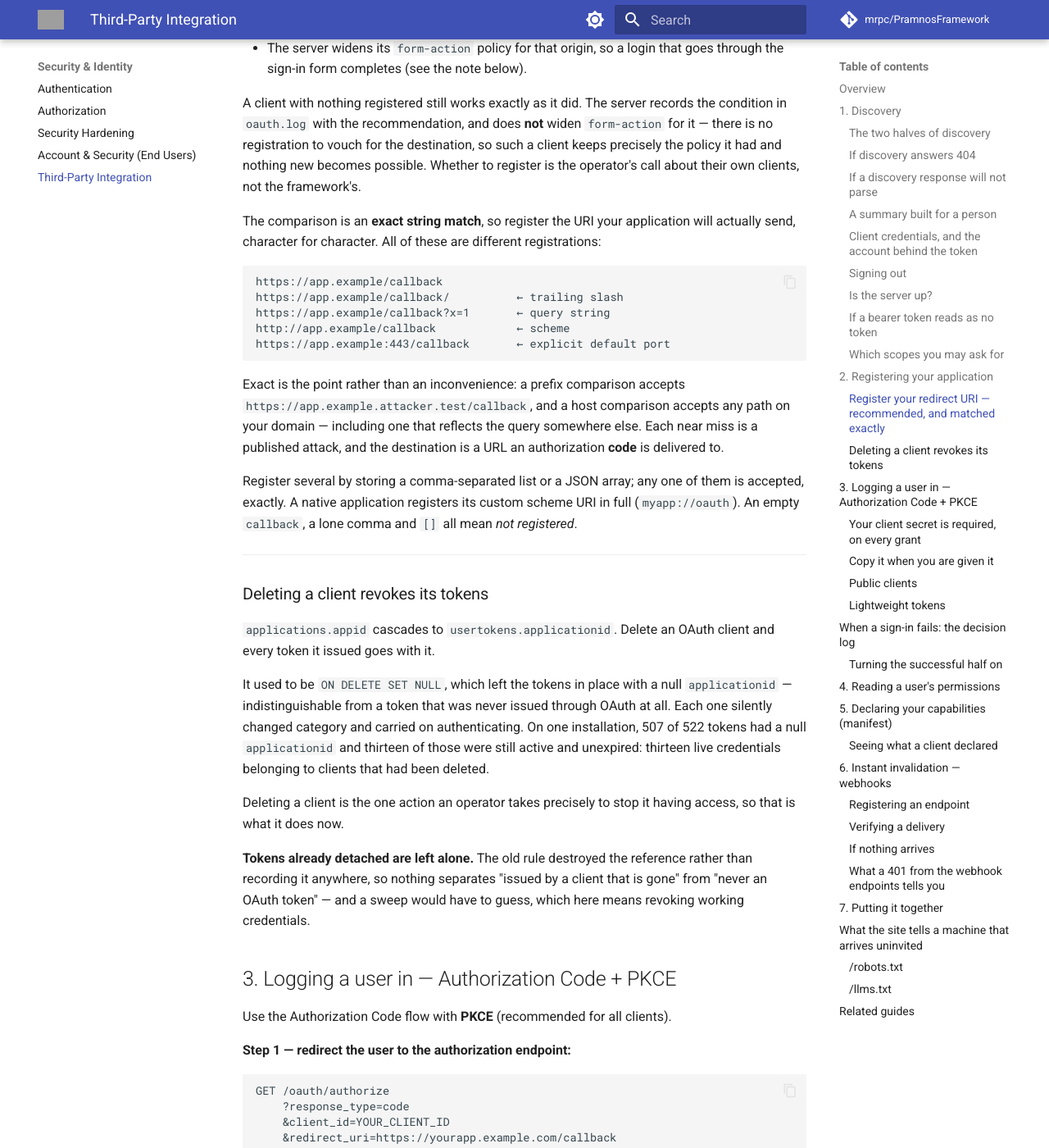
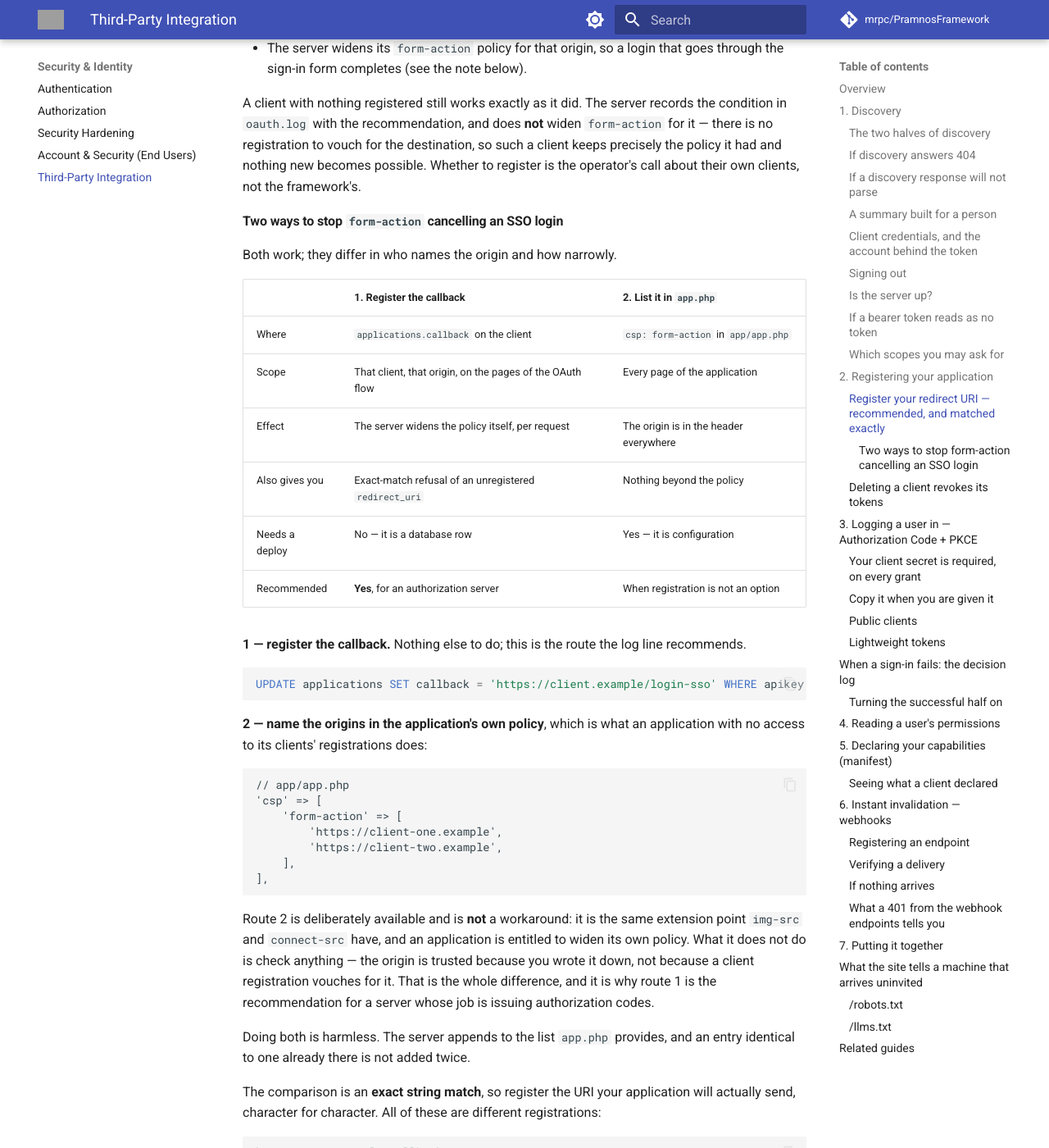
Before and after one commit to mrpc/PramnosFramework, an MkDocs documentation site: the page built from docs/Pramnos_AuthServer_Integration_Guide.md, in a window 1280 px wide and 1400 px high, scrolled down 6309 px. Shown: the whole window at 82% size. Built offline with MkDocs 1.6.1 and Material for MkDocs 9.7.7, drawn with Linux system fonts in a browser that asks for light colours; comment, search, counter and statistics services are not loaded; grey boxes are pictures that could not be loaded.

Commit message:
docs(authserver): the two ways to stop form-action cancelling an SSO login
"Registration is optional" reads as "the CSP problem is gone", and for a client
with nothing registered it is not: no registration means no widening, so that
flow stays cancelled exactly as it was before d9ac9515.

So the guide now puts both routes side by side — registering the callback, or
listing the origins under `csp: form-action` in app.php — compared by scope, by
what else each buys, and by whether it needs a deploy.

The app.php route is not a workaround. It is the extension point the original
report asked for and the same one img-src and connect-src have; an application
is entitled to widen its own policy. It simply checks nothing: the origin is
trusted because somebody wrote it down, not because a registration vouches for
it. That is the whole difference between the two, and the reason registration is
the recommendation for a server whose job is issuing authorization codes.

````diff
--- a/docs/Pramnos_AuthServer_Integration_Guide.md
+++ b/docs/Pramnos_AuthServer_Integration_Guide.md
@@ -311,6 +311,49 @@ condition in `oauth.log` with the recommendation, and does **not** widen `form-a
 it — there is no registration to vouch for the destination, so such a client keeps precisely
 the policy it had and nothing new becomes possible. Whether to register is the operator's
 call about their own clients, not the framework's.
+
+#### Two ways to stop `form-action` cancelling an SSO login
+
+Both work; they differ in who names the origin and how narrowly.
+
+| | 1. Register the callback | 2. List it in `app.php` |
+| --- | --- | --- |
+| Where | `applications.callback` on the client | `csp: form-action` in `app/app.php` |
+| Scope | That client, that origin, on the pages of the OAuth flow | Every page of the application |
+| Effect | The server widens the policy itself, per request | The origin is in the header everywhere |
+| Also gives you | Exact-match refusal of an unregistered `redirect_uri` | Nothing beyond the policy |
+| Needs a deploy | No — it is a database row | Yes — it is configuration |
+| Recommended | **Yes**, for an authorization server | When registration is not an option |
+
+**1 — register the callback.** Nothing else to do; this is the route the log line
+recommends.
+
+```sql
+UPDATE applications SET callback = 'https://client.example/login-sso' WHERE apikey = '…';
+```
+
+**2 — name the origins in the application's own policy**, which is what an application with
+no access to its clients' registrations does:
+
+```php
+// app/app.php
+'csp' => [
+    'form-action' => [
+        'https://client-one.example',
+        'https://client-two.example',
+    ],
+],
+```
+
+Route 2 is deliberately available and is **not** a workaround: it is the same extension
+point `img-src` and `connect-src` have, and an application is entitled to widen its own
+policy. What it does not do is check anything — the origin is trusted because you wrote it
+down, not because a client registration vouches for it. That is the whole difference, and
+it is why route 1 is the recommendation for a server whose job is issuing authorization
+codes.
+
+Doing both is harmless. The server appends to the list `app.php` provides, and an entry
+identical to one already there is not added twice.
 
 The comparison is an **exact string match**, so register the URI your application will
 actually send, character for character. All of these are different registrations:
````
Also changed, not shown: docs/version-history/posts/2026-09-08.md (+11 -0 lines).
